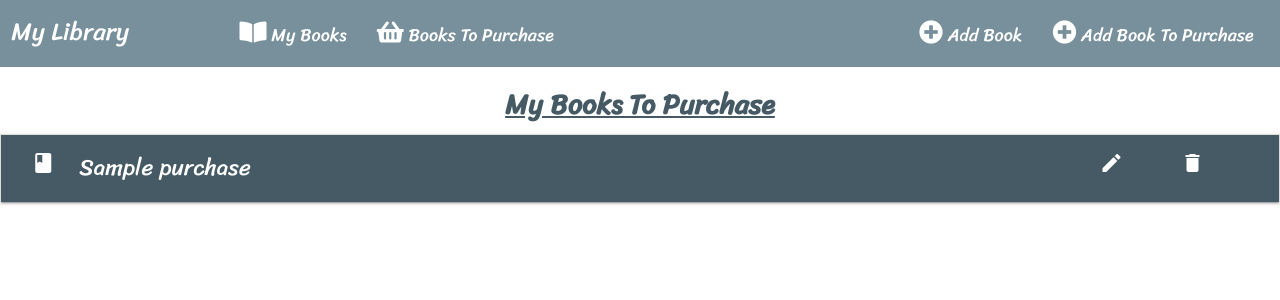
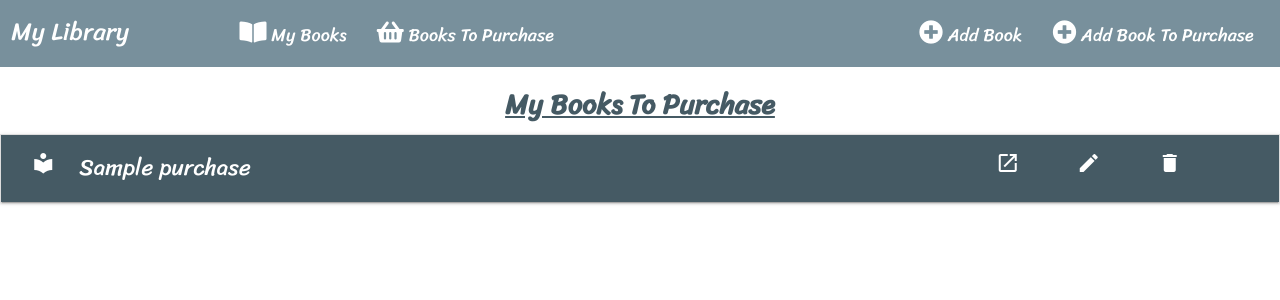
Before and after one commit to WHusssain937/Milestone-Project-3, a Flask app: page /books_to_purchase in a window 1280 px wide. Shown: the part 64-364 px from the top of the page. Run offline with Flask 2, Linux system fonts and the light colour scheme; a database or web service that is not in the repository returns one stand-in record (values such as "Sample title"); some libraries are stand-ins or nearby versions; some web fonts are replaced.

Commit message:
added link to buy book and added icon and styled

```diff
--- a/templates/books-to-purchase.html
+++ b/templates/books-to-purchase.html
@@ -6,11 +6,12 @@
 		<ul class="collapsible">
 			<li>
 				<div class="collapsible-header">
-					<div class="col s10">
-						<i class="material-icons">book</i>
+					<div class="col s9">
+						<i class="material-icons">local_library</i>
 						<strong>{{purchase.purchase_title}}</strong>
 					</div>
-					<div class="col s2">
+					<div class="col s3">
+                    <a href="{{purchase.purchase_link}}"><i class="material-icons function-icon">launch</i></a>
 						<a
 							href="{{url_for('edit_to_purchase', purchase_id=purchase._id)}}"><i class="material-icons function-icon">create</i></a>
 						<a
@@ -22,7 +23,7 @@
             Author: {{purchase.name_of_author}}<br />Year Released:
             {{purchase.release_year}} <br />Genre:
             {{purchase.purchase_genre}}<br />Why Do You Want This Book?:
-            {{purchase.why_buy}}<br />Link To Buy: <a href="">{{purchase.purchase_link}}</a>
+            {{purchase.why_buy}}
           </span>
 				</div>
 			</li>
```
